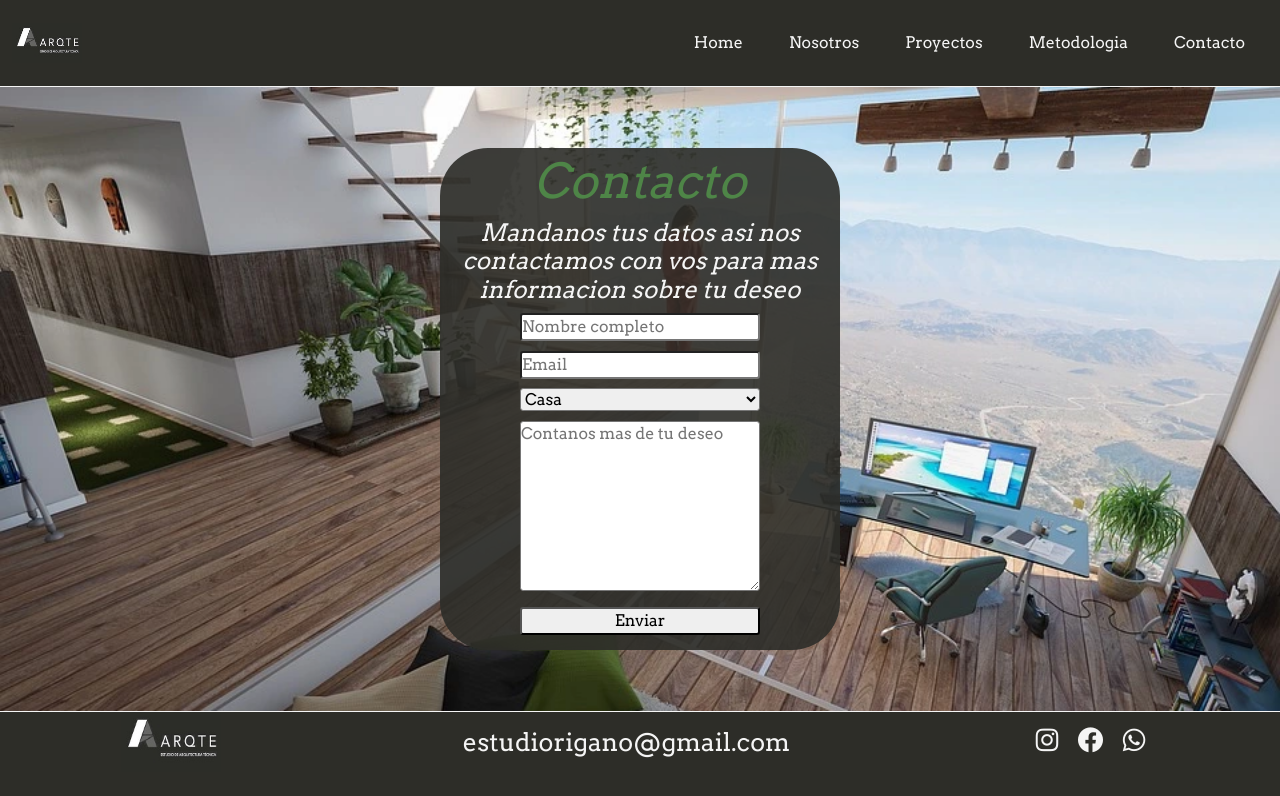
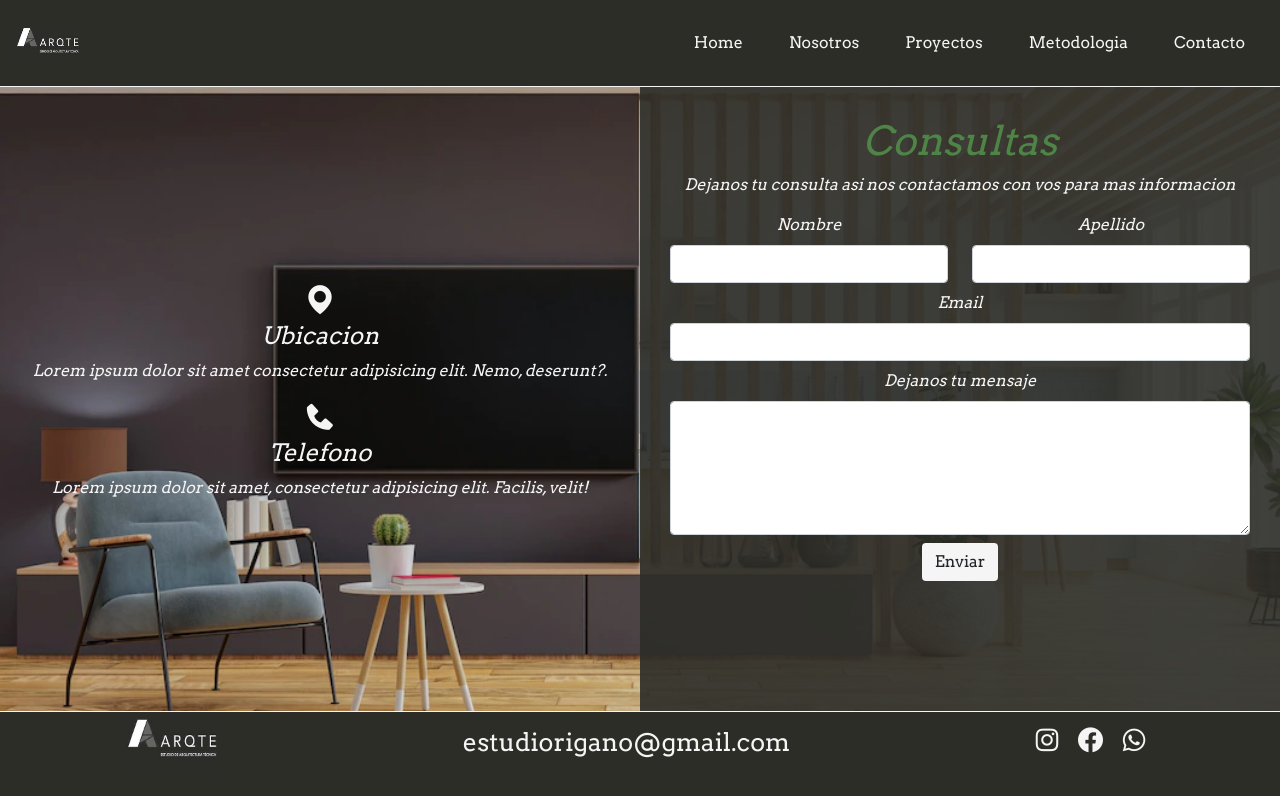
Before and after one commit to TomasPaoletti/EstudioRigano-Paoletti, a website: page page/contacto.html in a window 1280 px wide. Drawn offline with nearby package versions, Linux system fonts and the light colour scheme.

Commit message:
modificacion pagina contacto

```diff
--- a/page/contacto.html
+++ b/page/contacto.html
@@ -93,9 +93,60 @@
   </div>
   <!-- cierre de fila logo + nav -->
   <!-- fila de info del sitio -->
-  <div>
   <main class="main5">
-      <section class="contacto">
+    <div class="container-fluid">
+      <div class="row">
+        <div class="col-12 col-md-6 info">
+          <div class="col">
+            <i class='bx bxs-map'></i>
+            <h4>Ubicacion</h4>
+            <p>Lorem ipsum dolor sit amet consectetur adipisicing elit. Nemo, deserunt?.</p>
+          </div>
+          <div class="col">
+            <i class='bx bxs-phone'></i>
+            <h4>Telefono</h4>
+            <p>Lorem ipsum dolor sit amet, consectetur adipisicing elit. Facilis, velit!</p>
+          </div>
+        </div>
+        <div class="col-12 col-md-6 containerform">
+          <div class="col">
+            <h3 class="h1">Consultas</h3>
+            <p>Dejanos tu consulta asi nos contactamos con vos para mas
+              informacion</p>
+            <form action="" method="get">
+              <div class="row">
+                <div class="col">
+                  <label for="nombreinput" class="form-label">Nombre</label>
+                  <input type="text" class="form-control" id="nombreinput">
+                </div>
+                <div class="col">
+                  <label for="apellidoinput" class="form-label">Apellido</label>
+                  <input type="text" class="form-control" id="apellidoinput">
+                </div>
+              </div>
+              <div class="row mt-2">
+                <div class="col">
+                  <label for="emailinput" class="form-label">Email</label>
+                  <input type="email" class="form-control" id="Emailinput">
+                </div>
+              </div>
+              <div class="row mt-2">
+                <div class="col">
+                  <label for="info" class="form-label">Dejanos tu mensaje</label>
+                  <textarea class="form-control" id="info" rows="5"></textarea>
+                </div>
+              </div>
+              <div class="row mt-2">
+                <div class="col">
+                  <button class="btn" type="submit">Enviar</button>
+                </div>
+              </div>
+            </form>
+          </div>
+        </div>
+      </div>
+    </div>
+    <!--<section class="contacto">
         <div class="text">
           <h2 class="display-5">Contacto</h2>
           <h3 class="h4">
@@ -118,7 +169,7 @@
             </select>
           </form>
         </div>
-      </section>
+      </section> -->
   </main>
   <!-- cierre fila de info del sitio-->
   <!-- inicio de footer -->
@@ -135,7 +186,6 @@
       <button><a href="https://web.whatsapp.com/" target="_blank"><i class='bx bxl-whatsapp'></i></a></button>
     </div>
   </footer>
-  </div>
   <!-- cierre de footer -->
   <script src="https://cdn.jsdelivr.net/npm/bootstrap@5.0.2/dist/js/bootstrap.bundle.min.js"
     integrity="sha384-MrcW6ZMFYlzcLA8Nl+NtUVF0sA7MsXsP1UyJoMp4YLEuNSfAP+JcXn/tWtIaxVXM" crossorigin="anonymous">
--- a/scss/styles.scss
+++ b/scss/styles.scss
@@ -56,7 +56,7 @@ main {
 /* inicio main nosotros */
 
 .main2 {
-    background: url(../img/disenointerior.png);
+    background: url(../img/disenointerior.webp);
     padding-top: 10%;
     font-style: map-get($estilo, Fstyle);
     @include cover-centercenter-no-repeat;
@@ -140,11 +140,57 @@ main {
 /*inicio main contacto */
 
 .main5 {
-    background: url(../img/vistamontana.webp);
+    background: url(../img/imgcontacto.webp);
     font-style: map-get($estilo, Fstyle);
     @include cover-centercenter-no-repeat;
 
-    section {
+    h3 {
+        color: $color-titulo;
+    }
+
+    a {
+        color: $color-texto;
+    }
+
+    p {
+        color: $color-texto;
+    }
+
+    h4 {
+        color: $color-texto;
+    }
+
+    i {
+        font-size: 35px;
+        color: $color-texto;
+    }
+    .info{
+        margin: auto;
+    }
+}
+
+.containerform {
+    background-color: $color-secundario;
+    padding: 30px;
+    height: 78vh;
+
+    label {
+        color: $color-texto;
+    }
+
+    .btn {
+        background-color: $color-texto !important;
+
+        &:hover {
+            background-color: $color-titulo !important;
+            border-radius: 20px;
+            transition: all, linear 0.3s;
+        }
+    }
+}
+
+
+/*section {
         max-width: 25rem;
         margin: auto;
         background-color: $color-secundario;
@@ -176,11 +222,11 @@ main {
             }
         }
     }
-}
+}*/
 
 /* fin main contacto */
 
-@media screen and (max-width: 768px) {
+/*@media screen and (max-width: 768px) {
     section {
         width: 20rem;
         height: 23rem;
@@ -206,7 +252,7 @@ main {
             width: 15rem !important;
         }
     }
-}
+}*/
 
 /* menú mobile */
 
```
Also changed, not shown: page/proyectos.html (+1 -1 lines), img/casabosque2.jpg (deleted), img/casabosque2.webp (added), img/disenointerior.webp (added), img/imgcontacto.webp (added), img/vistamontana.webp (deleted), styles/style.css, 1 other file. Lines whose indentation alone changed are shown as unchanged.
